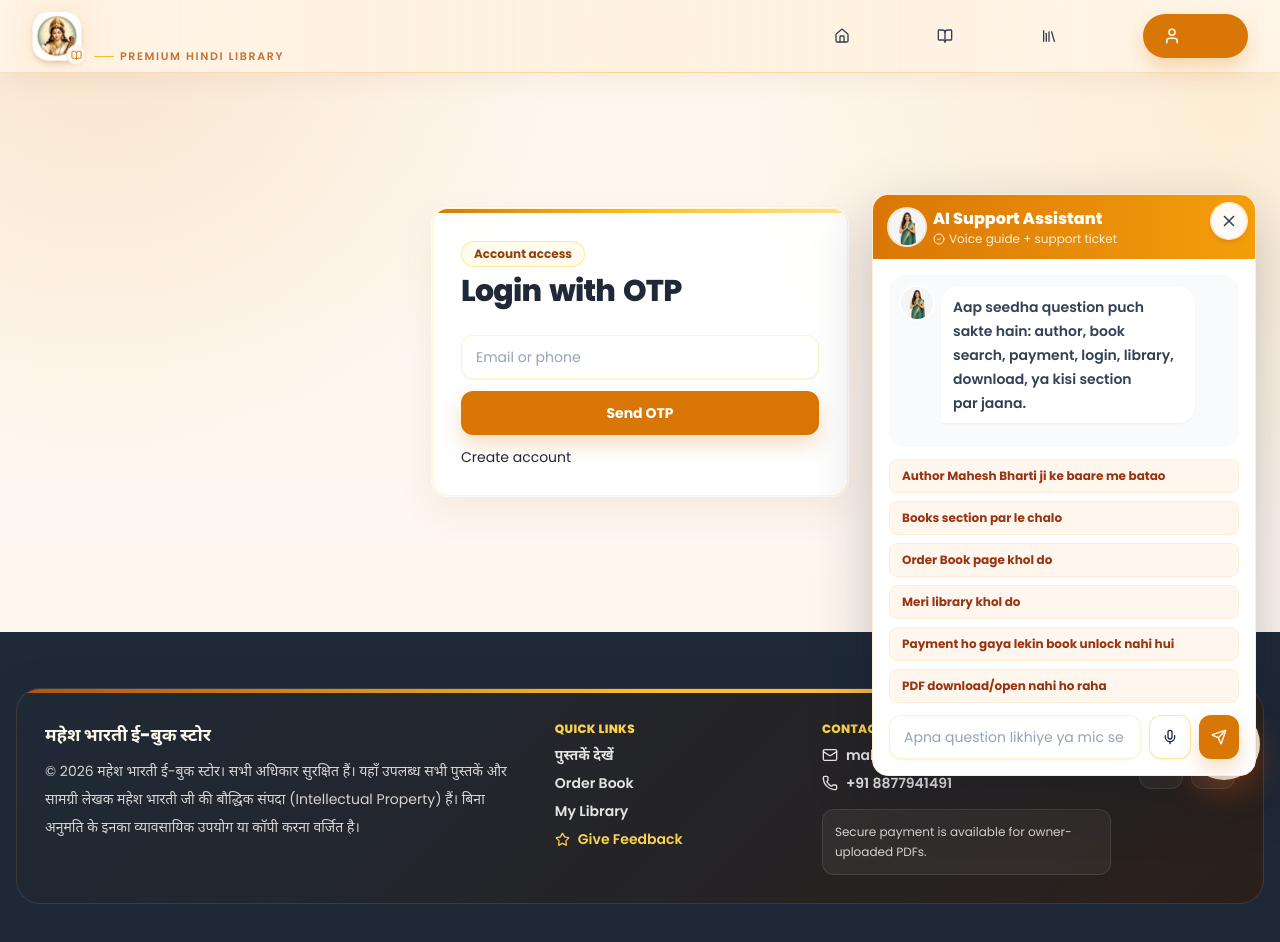
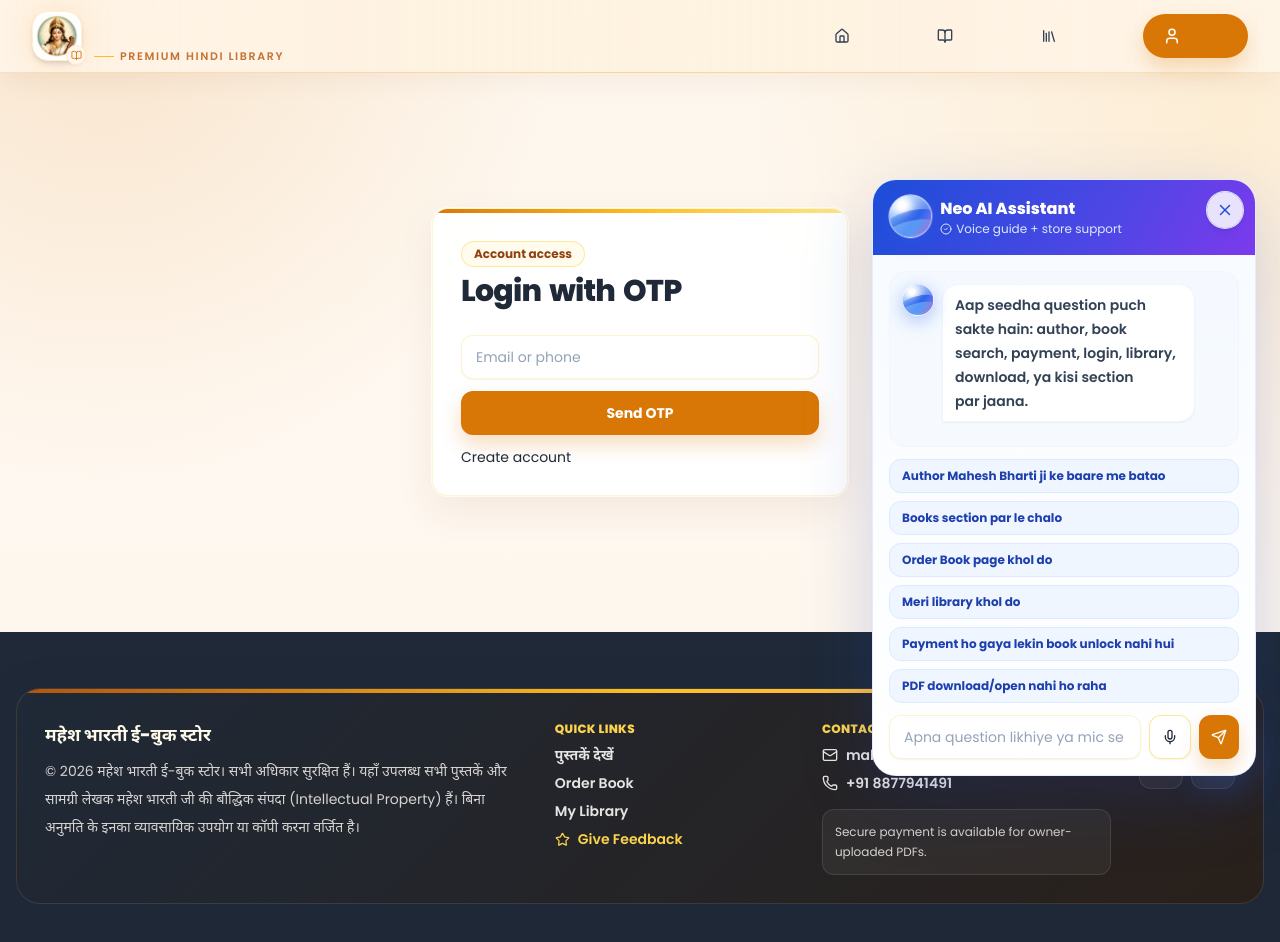
Before and after one commit to bipul1999/pdf-book-store, a React (Vite) app in the folder client/: page /login in a window 1280 px wide. Both pictures are taken after a click on the button "Open AI help chat". Built offline with nearby package versions, Linux system fonts and the light colour scheme; no server answers.

Commit message:
Redesign AI assistant with Neo orb interface

```diff
--- a/client/src/components/ChatWidget.jsx
+++ b/client/src/components/ChatWidget.jsx
@@ -4,9 +4,8 @@ import toast from "react-hot-toast";
 import { useNavigate } from "react-router-dom";
 import api from "../api/client.js";
 import { useAuth } from "../context/AuthContext.jsx";
-import assistantAvatar from "../assets/ai-assistant-sari-small.jpg";
 
-const welcomeText = "Namaste, main Mahesh Bharti Store AI Assistant hoon.";
+const welcomeText = "Namaste, main Neo hoon. Mahesh Bharti Store me aapki help ke liye taiyar hoon.";
 const quickProblems = [
   { label: "Author Mahesh Bharti ji ke baare me batao" },
   { label: "Books section par le chalo", path: "/books" },
@@ -56,18 +55,13 @@ const guideActions = [
   { label: "Orders", words: ["orders", "order history", "payment history"], path: "/dashboard/orders" }
 ];
 
-function GirlAssistantAvatar({ size = "md" }) {
-  const boxSize = size === "lg" ? "h-12 w-12" : size === "sm" ? "h-8 w-8" : "h-9 w-9";
-
+function NeoOrb({ size = "md" }) {
   return (
-    <span className={`grid ${boxSize} shrink-0 place-items-center overflow-hidden rounded-full bg-orange-50 ring-2 ring-white/80`} aria-hidden="true">
-      <img
-        alt=""
-        className="h-full w-full object-cover object-top"
-        decoding="async"
-        loading="lazy"
-        src={assistantAvatar}
-      />
+    <span className={`neo-orb neo-orb-${size}`} aria-hidden="true">
+      <span className="neo-orb-glow" />
+      <span className="neo-orb-wave neo-orb-wave-one" />
+      <span className="neo-orb-wave neo-orb-wave-two" />
+      <span className="neo-orb-shine" />
     </span>
   );
 }
@@ -376,37 +370,35 @@ export default function ChatWidget() {
   return (
     <>
       {open && (
-        <section className="mobile-chat-panel fixed bottom-24 right-3 z-50 flex max-h-[calc(100vh-7rem)] w-[calc(100vw-1.5rem)] max-w-sm flex-col overflow-hidden rounded-2xl border border-orange-100 bg-white shadow-[0_20px_60px_rgba(15,23,42,.25)] md:bottom-6 md:right-6 md:max-h-[calc(100vh-3rem)]">
+        <section className="neo-chat-panel mobile-chat-panel fixed bottom-24 right-3 z-50 flex max-h-[calc(100vh-7rem)] w-[calc(100vw-1.5rem)] max-w-sm flex-col overflow-hidden rounded-3xl border border-blue-100/80 bg-white shadow-[0_24px_70px_rgba(30,64,175,.22)] md:bottom-6 md:right-6 md:max-h-[calc(100vh-3rem)]">
           <button
-            className="absolute right-2 top-2 z-10 grid h-9 w-9 place-items-center rounded-full bg-white/95 text-slate-700 shadow-md ring-1 ring-orange-100 transition hover:bg-orange-50 hover:text-orange-700"
+            className="absolute right-3 top-3 z-10 grid h-9 w-9 place-items-center rounded-full bg-white/85 text-blue-700 shadow-md ring-1 ring-blue-100 transition hover:bg-blue-50 hover:text-blue-900"
             onClick={closeAssistant}
             aria-label="Close AI chat"
             type="button"
           >
             <X size={18} />
           </button>
-          <div className="flex items-center justify-between bg-gradient-to-r from-[#d97706] to-[#f59e0b] px-4 py-3 text-white">
+          <div className="neo-chat-header flex items-center justify-between px-4 py-4 text-white">
             <div className="flex min-w-0 items-center gap-2 pr-10">
-              <span className="grid h-9 w-9 place-items-center rounded-full bg-white/15">
-                <GirlAssistantAvatar />
-              </span>
+              <NeoOrb />
               <div>
-                <p className="font-black">AI Support Assistant</p>
-                <p className="flex items-center gap-1 text-xs text-orange-100"><CheckCircle2 size={12} /> Voice guide + support ticket</p>
+                <p className="font-black">Neo AI Assistant</p>
+                <p className="flex items-center gap-1 text-xs text-blue-100"><CheckCircle2 size={12} /> Voice guide + store support</p>
               </div>
             </div>
           </div>
-          <div className="flex min-h-0 flex-1 flex-col space-y-3 p-4">
-            <div className="min-h-0 flex-1 space-y-3 overflow-y-auto rounded-2xl bg-slate-50 p-3">
+          <div className="flex min-h-0 flex-1 flex-col space-y-3 bg-[linear-gradient(180deg,#f8fbff,#ffffff)] p-4">
+            <div className="neo-chat-messages min-h-0 flex-1 space-y-3 overflow-y-auto rounded-2xl border border-blue-50 bg-blue-50/45 p-3">
               {messages.map((item, index) => (
                 <div className={`flex ${item.role === "user" ? "justify-end" : "justify-start"}`} key={`${item.role}-${index}`}>
                   {item.role === "assistant" && (
-                    <span className="mr-2"><GirlAssistantAvatar size="sm" /></span>
+                    <span className="mr-2"><NeoOrb size="sm" /></span>
                   )}
                   <p className={`max-w-[78%] rounded-2xl px-3 py-2 text-sm font-semibold leading-6 ${
                     item.role === "user"
-                      ? "rounded-br-sm bg-orange-500 text-white"
-                      : "rounded-bl-sm bg-white text-slate-700 shadow-sm"
+                      ? "rounded-br-sm bg-gradient-to-br from-blue-600 to-indigo-600 text-white"
+                      : "rounded-bl-sm border border-blue-50 bg-white text-slate-700 shadow-sm"
                   }`}>
                     {item.text}
                   </p>
@@ -414,7 +406,7 @@ export default function ChatWidget() {
               ))}
               {loading && (
                 <div className="flex justify-start">
-                  <span className="mr-2"><GirlAssistantAvatar size="sm" /></span>
+                  <span className="mr-2"><NeoOrb size="sm" /></span>
                   <p className="rounded-2xl rounded-bl-sm bg-white px-3 py-2 text-sm font-black text-slate-500 shadow-sm">Typing...</p>
                 </div>
               )}
@@ -424,7 +416,7 @@ export default function ChatWidget() {
               <div className="grid gap-2">
                 {quickProblems.map((problem) => (
                   <button
-                    className="rounded-lg border border-orange-100 bg-orange-50 px-3 py-2 text-left text-xs font-bold text-orange-800 transition hover:border-orange-300 hover:bg-orange-100"
+                    className="rounded-xl border border-blue-100 bg-blue-50 px-3 py-2 text-left text-xs font-bold text-blue-800 transition hover:border-blue-300 hover:bg-blue-100"
                     key={problem.label}
                     onClick={() => problem.path ? navigateAndClose(problem.path) : setInput(problem.label)}
                     type="button"
@@ -473,11 +465,11 @@ export default function ChatWidget() {
         </section>
       )}
       <button
-        className="mobile-chat-toggle fixed bottom-24 right-4 z-40 grid h-16 w-16 place-items-center rounded-full bg-gradient-to-br from-[#e24b13] via-[#f97316] to-[#fbbf24] text-white shadow-[0_14px_32px_rgba(234,88,12,.45)] ring-4 ring-orange-100 transition hover:scale-105 hover:from-[#ef5b25] hover:to-[#fde047] md:bottom-6 md:right-6"
+        className="neo-chat-toggle mobile-chat-toggle fixed bottom-24 right-4 z-40 grid h-16 w-16 place-items-center rounded-full text-white transition hover:scale-105 md:bottom-6 md:right-6"
         onClick={open ? closeAssistant : openAssistant}
         aria-label="Open AI help chat"
       >
-        {open ? <X size={24} /> : <GirlAssistantAvatar size="lg" />}
+        {open ? <X size={24} /> : <NeoOrb size="lg" />}
       </button>
     </>
   );
--- a/client/src/index.css
+++ b/client/src/index.css
@@ -27,6 +27,84 @@ button, input, select, textarea {
   font: inherit;
 }
 img, video { max-width: 100%; }
+
+.neo-chat-toggle {
+  border: 1px solid rgba(255, 255, 255, .8);
+  background: linear-gradient(145deg, rgba(255, 255, 255, .94), rgba(219, 234, 254, .9));
+  box-shadow: 0 14px 34px rgba(37, 99, 235, .28), inset 0 1px 0 rgba(255, 255, 255, .92);
+}
+
+.neo-chat-toggle > svg {
+  color: #1d4ed8;
+}
+
+.neo-chat-header {
+  background: linear-gradient(120deg, #1d4ed8, #4f46e5 62%, #7c3aed);
+}
+
+.neo-orb {
+  position: relative;
+  display: inline-block;
+  flex: 0 0 auto;
+  overflow: hidden;
+  border: 1px solid rgba(255, 255, 255, .8);
+  border-radius: 999px;
+  background: radial-gradient(circle at 30% 24%, #fff 0 8%, #bfdbfe 22%, #2563eb 58%, #6d28d9 100%);
+  box-shadow: 0 5px 18px rgba(37, 99, 235, .36), inset 0 0 14px rgba(255, 255, 255, .64);
+}
+
+.neo-orb-sm { height: 2rem; width: 2rem; }
+.neo-orb-md { height: 2.7rem; width: 2.7rem; }
+.neo-orb-lg { height: 3.25rem; width: 3.25rem; }
+
+.neo-orb-glow {
+  position: absolute;
+  inset: 12%;
+  border-radius: inherit;
+  background: radial-gradient(circle at 64% 65%, rgba(244, 114, 182, .8), transparent 45%);
+  filter: blur(4px);
+}
+
+.neo-orb-wave {
+  position: absolute;
+  left: -18%;
+  width: 138%;
+  border-radius: 50%;
+  transform: rotate(-14deg);
+}
+
+.neo-orb-wave-one {
+  bottom: 5%;
+  height: 58%;
+  background: linear-gradient(140deg, rgba(14, 165, 233, .12), rgba(37, 99, 235, .94) 52%, rgba(192, 132, 252, .84));
+}
+
+.neo-orb-wave-two {
+  bottom: -16%;
+  height: 55%;
+  background: linear-gradient(135deg, rgba(255, 255, 255, .34), rgba(96, 165, 250, .78), rgba(236, 72, 153, .68));
+}
+
+.neo-orb-shine {
+  position: absolute;
+  left: 17%;
+  top: 12%;
+  height: 24%;
+  width: 28%;
+  border-radius: 50%;
+  background: rgba(255, 255, 255, .76);
+  filter: blur(3px);
+}
+
+.neo-chat-toggle .neo-orb-lg,
+.neo-chat-header .neo-orb {
+  animation: neo-orb-float 3.6s ease-in-out infinite;
+}
+
+@keyframes neo-orb-float {
+  0%, 100% { transform: translateY(0) scale(1); }
+  50% { transform: translateY(-3px) scale(1.035); }
+}
 h1, h2, h3 {
   color: #1f2937;
   font-family: "Noto Serif Devanagari", "Poppins", "Noto Sans Devanagari", "Nirmala UI", "Mangal", ui-serif, Georgia, serif;
```
